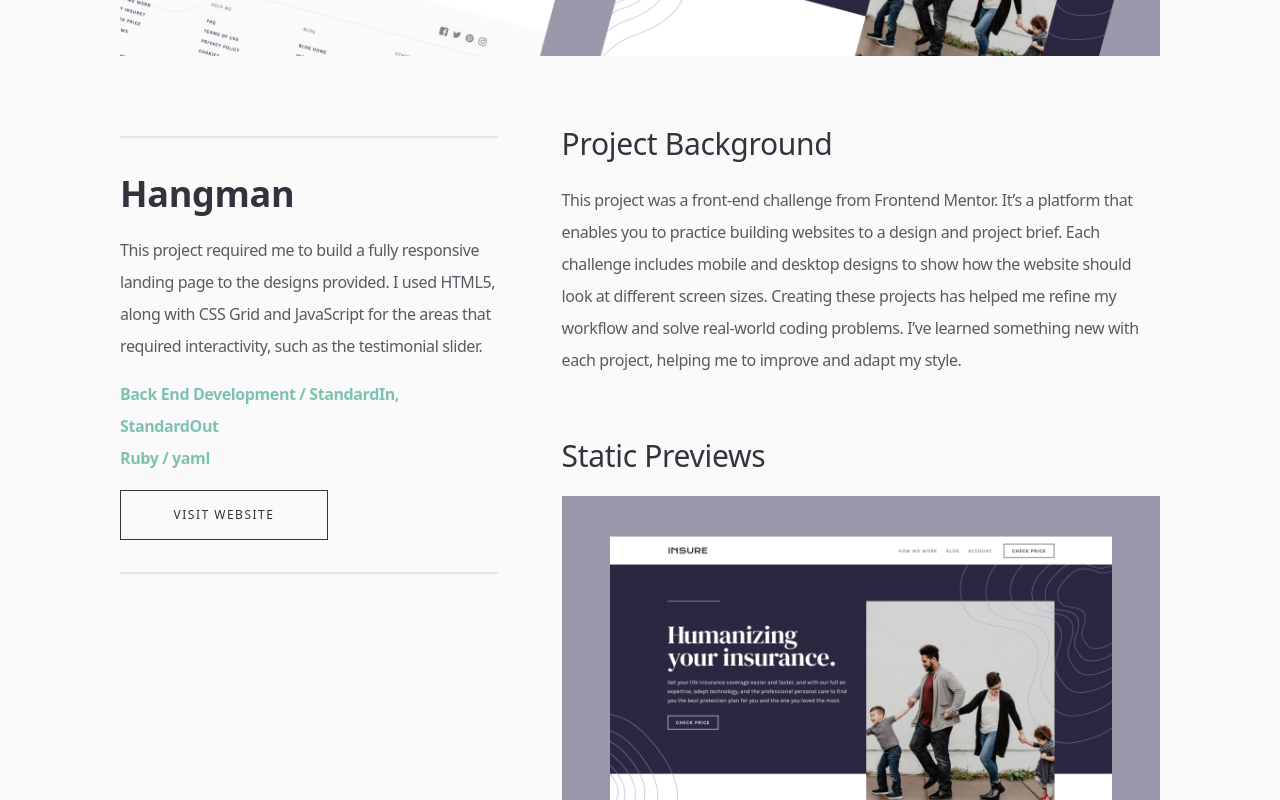
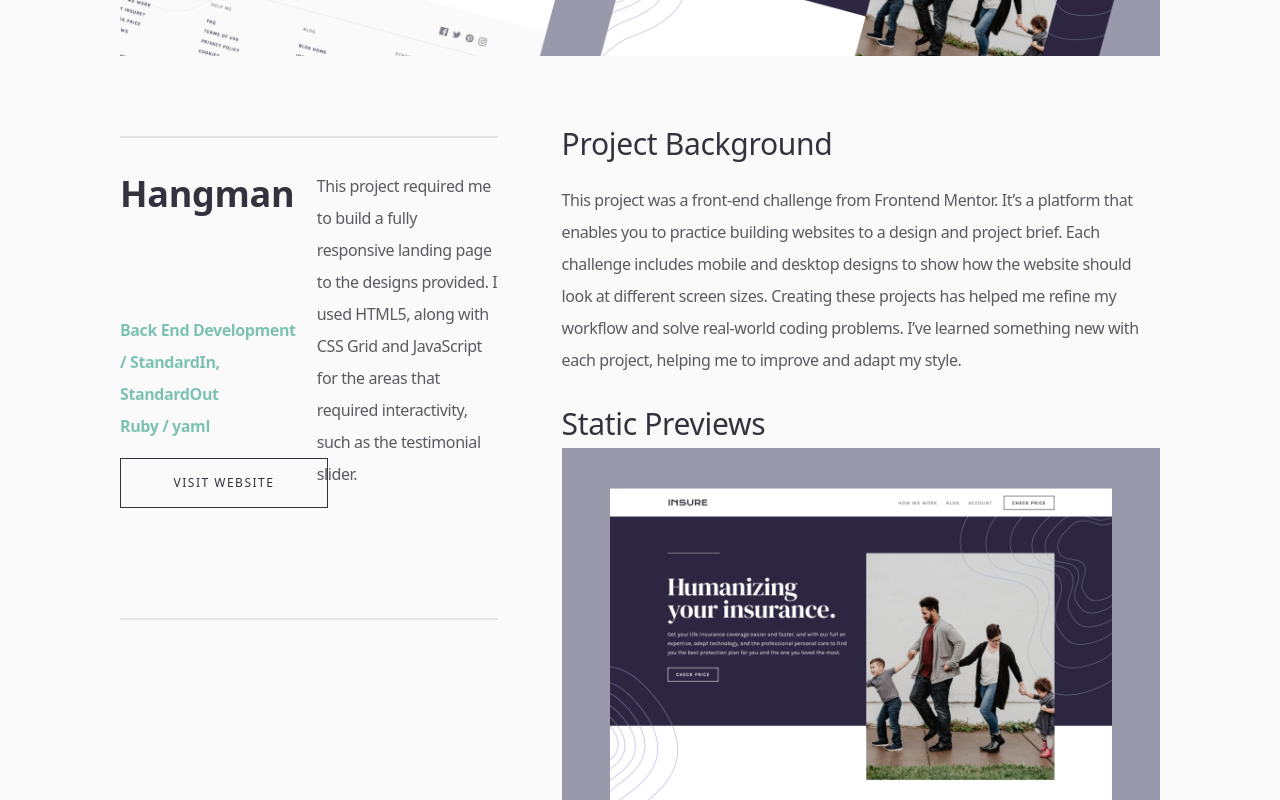
Before and after one commit to kellyky/Portfolio, a React (Vite) app: page /portfolio/Hangman in a window 1280 px wide. Shown: the part 540-1340 px from the top of the page. Built offline with nearby package versions, Linux system fonts and the light colour scheme.

Commit message:
Fix style: Project page / Tablet view

```diff
--- a/src/components/Button/Button.jsx
+++ b/src/components/Button/Button.jsx
@@ -3,7 +3,7 @@ import { Link } from 'react-router'
 export default function Button ({ children, isButton, ...args }) {
   const button = <button {...args}>{children}</button>
   const link = <Link {...args}
-        className='w-52 p-4 min-w-52 flex justify-center
+        className='w-52 p-4 min-w-52 h-min flex justify-center
         border border-greyish-dark-blue
         uppercase text-xs tracking-widest
         '>
--- a/src/pages/ProjectPage.jsx
+++ b/src/pages/ProjectPage.jsx
@@ -9,9 +9,8 @@ function ProjectPage () {
   const projectData  = findProjectByName(name)
 
   // Styles
-  const divStyle     = 'flex flex-col gap-4 py-4 my-4'
   const headingStyle = 'text-3xl tracking-light'
-  const skillsStyle  = `font-bold text-muted-cyan md:w-1/2 lg:w-full`
+  const skillsStyle  = `font-bold text-muted-cyan lg:w-full`
 
   return (
     <>
@@ -28,7 +27,7 @@ function ProjectPage () {
           >
             <PreviewImage
               images={project.projectInfo.hero}
-              className='lg:col-span-full'
+              className='lg:col-span-full w-full flex justify-center'
             />
               <div
                 className='lg:col-span-2
@@ -39,16 +38,20 @@ function ProjectPage () {
                   border-y-2 border-greyish-dark-blue/10
                   flex flex-wrap
                   lg:py-8 lg:gap-4
+                  md:grid md:grid-cols-2
+                  md:grid-rows-3
                   '
                 >
                   <h1
                     className={`${headingStyle}
                       text-4xl
                       font-bold
+
                     `}
                   >{project.name}</h1>
                   <p
                     className='
+                      md:row-span-3
                     '
                   >{project.description}</p>
                   <p className={`${skillsStyle} `}>
@@ -59,7 +62,8 @@ function ProjectPage () {
                   <Button
                     isButton={false}
                     to={project.projectInfo.link}
-                    className=''
+                    className='
+                    '
                   >Visit Website
                   </Button>
                 </div>
@@ -77,7 +81,7 @@ function ProjectPage () {
                   <p>{project.projectInfo.background}</p>
                 </div>
                 <div className={`
-                  ${divStyle}
+
                   `}
                 >
                   <h2
```
